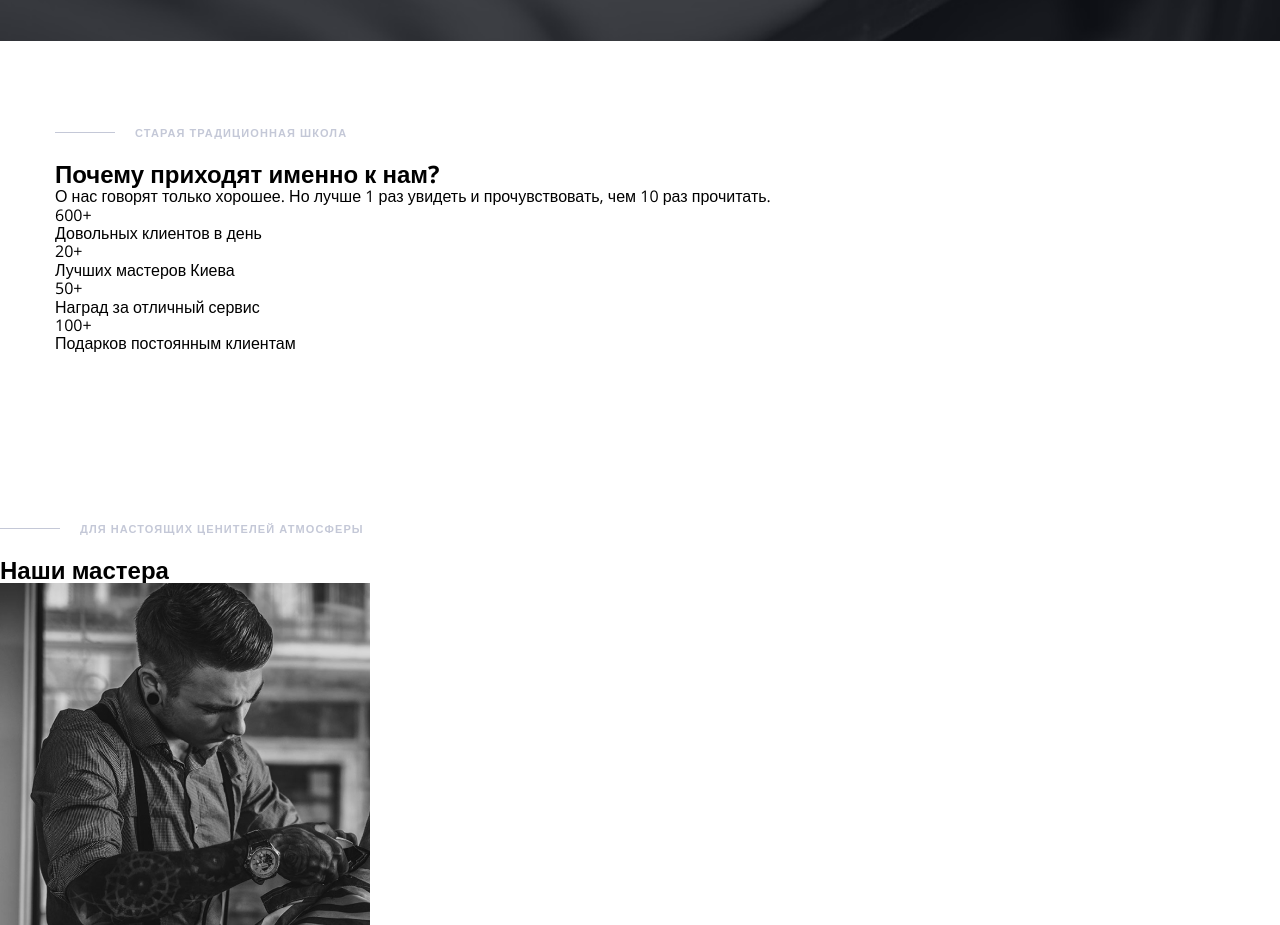
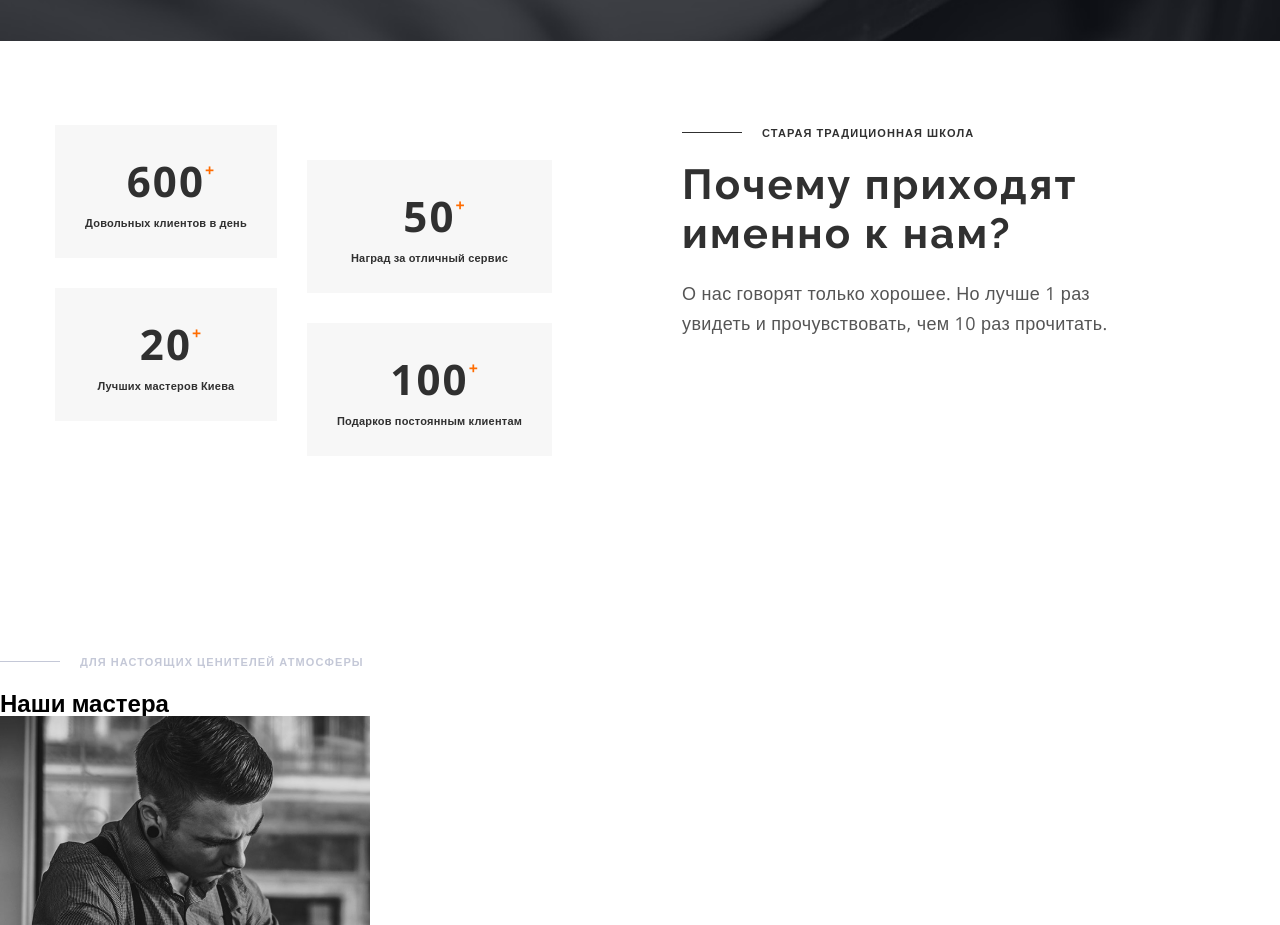
Before and after one commit to tetianako-prog/barbershop, a plain HTML site: page index.html in a window 1280 px wide. Shown: the part 1740-2665 px from the top of the page. Drawn offline with nearby package versions, Linux system fonts and the light colour scheme.

Commit message:
Add css to our-traditions section

```diff
--- /dev/null
+++ b/sass/components/_our-traditions.scss
@@ -0,0 +1,113 @@
+.our-traditions {
+  .sub-title {
+    color: #303030;
+    &::before {
+      border-bottom: 1px solid #303030;
+    }
+  }
+  .title {
+    margin-bottom: 20px;
+    font-family: $accent-font;
+    font-style: normal;
+    font-weight: bold;
+    font-size: 42px;
+    line-height: 49px;
+    letter-spacing: 0.05em;
+
+    color: #303030;
+  }
+  .text {
+    font-family: $main-font;
+    font-style: normal;
+    font-weight: normal;
+    font-size: 18px;
+    line-height: 1.67;
+
+    letter-spacing: 0.02em;
+
+    color: #555555;
+  }
+}
+
+.traditions-container {
+  display: flex;
+  flex-direction: column;
+  @media screen and (min-width: 1200px) {
+    flex-direction: row;
+  }
+}
+.traditions {
+  @media screen and (min-width: 768px) {
+    width: 480px;
+    align-self: flex-start;
+  }
+}
+
+.achievements {
+  display: flex;
+  @media screen and (min-width: 768px) {
+    justify-content: flex-end;
+  }
+  @media screen and (min-width: 1200px) {
+    order: -1;
+    margin-right: 130px;
+  }
+  .column {
+    display: flex;
+    flex-direction: column;
+    &:first-child {
+      margin-right: 30px;
+      margin-top: 44px;
+      @media screen and (min-width: 1200px) {
+        margin-top: 0;
+      }
+    }
+    &:last-child {
+      margin-top: 79px;
+      @media screen and (min-width: 1200px) {
+        margin-top: 35px;
+      }
+    }
+  }
+  .block {
+    display: flex;
+    flex-direction: column;
+    justify-content: center;
+    align-items: center;
+
+    height: 133px;
+    background: #f7f7f7;
+    margin-bottom: 30px;
+  }
+  .number {
+    position: relative;
+    margin-bottom: 6px;
+    font-family: $main-font;
+    font-style: normal;
+    font-weight: bold;
+    font-size: 42px;
+    line-height: 57px;
+    text-align: center;
+    letter-spacing: 0.05em;
+
+    color: #303030;
+  }
+  .plus {
+    position: absolute;
+    bottom: 10px;
+    font-size: 16px;
+    color: $accent-color;
+  }
+  .text {
+    padding-right: 30px;
+    padding-left: 30px;
+    font-family: $main-font;
+    font-style: normal;
+    font-weight: 600;
+    font-size: 11px;
+    line-height: 15px;
+    text-align: center;
+
+    color: #303030;
+  }
+}
--- a/sass/main.scss
+++ b/sass/main.scss
@@ -3,7 +3,7 @@
 @import './components/header-slider';
 @import './components/about-us';
 @import './components/services';
-// @import './components/our-traditions';
+@import './components/our-traditions';
 // @import './components/our-team';
 // @import './components/photos';
 // @import './components/assignment';
```
Also changed, not shown: css/main.css, css/main.min.css, 2 other files.
